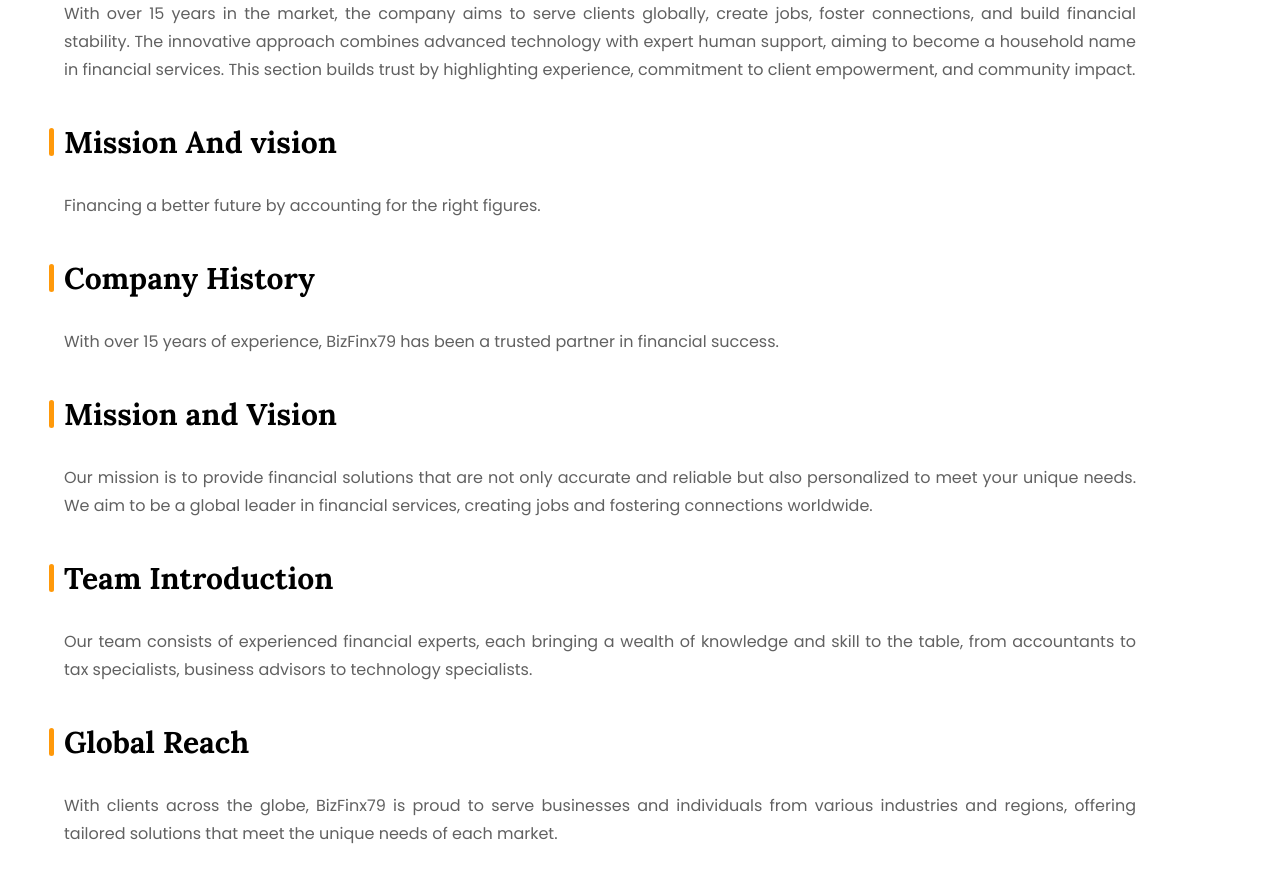
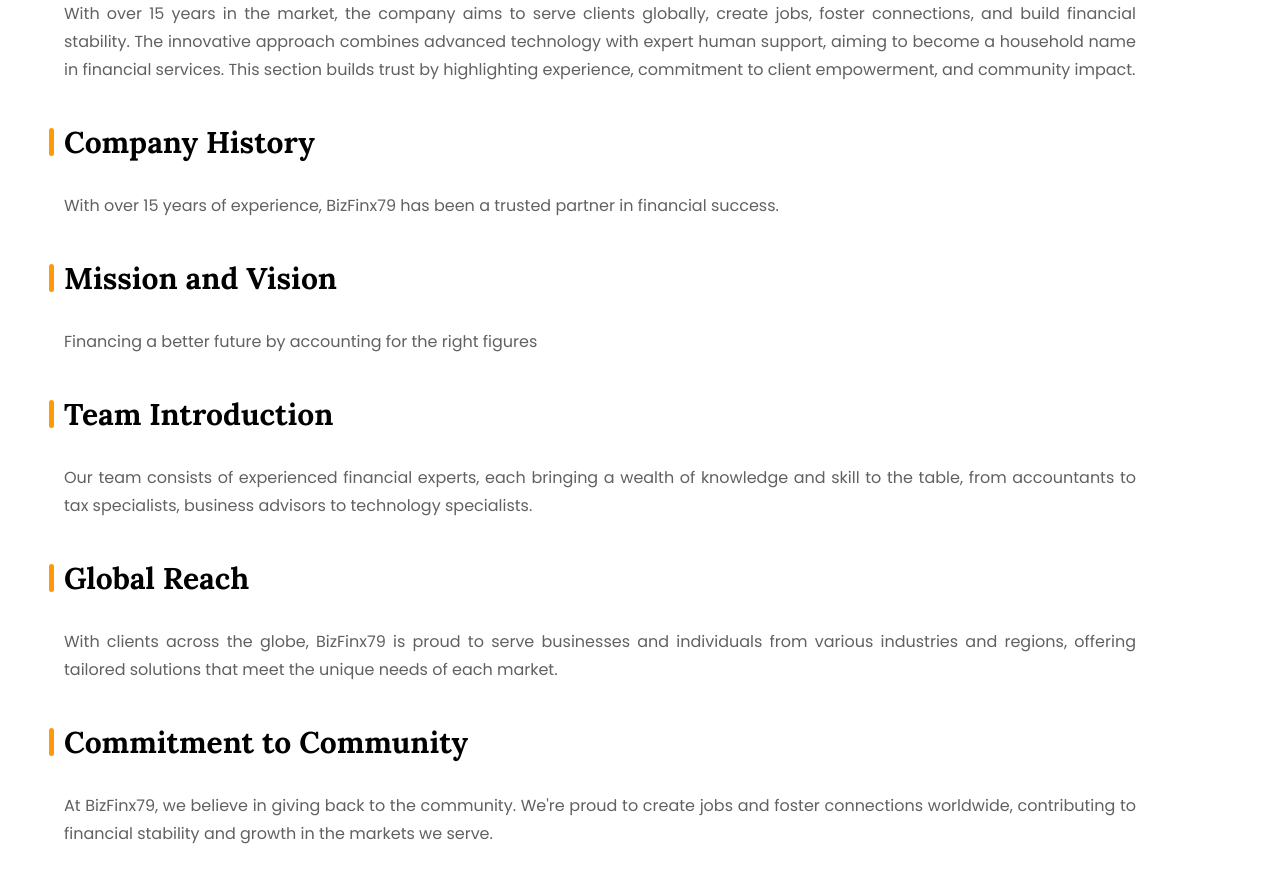
Before and after one commit to solemannoushad/Bizfinx79, a Next.js app: page /about in a window 1280 px wide. Shown: the part 940-1830 px from the top of the page. Built offline with nearby package versions, Linux system fonts and the light colour scheme; some icons are missing.

Commit message:
mission and vision corrected

```diff
--- a/src/app/about/page.tsx
+++ b/src/app/about/page.tsx
@@ -15,10 +15,6 @@
                 <p className='text-[#616161] my-8 md:pr-20 text-justify leading-7'>With over 15 years in the market, the company aims to serve clients globally, create jobs, foster connections, and build financial stability. The innovative approach combines advanced technology with expert human support, aiming to become a household name in financial services. This section builds trust by highlighting experience, commitment to client empowerment, and community impact.</p>
             </div>
 
-            <div className='my-10'>
-                <Heading title="Mission And vision" />
-                <p className='text-[#616161] my-8 md:pr-20 text-justify leading-7'>Financing a better future by accounting for the right figures.</p>
-            </div>
 
             <div className='my-10'>
                 <Heading title="Company History" />
@@ -27,7 +23,7 @@
 
             <div className='my-10'>
                 <Heading title="Mission and Vision" />
-                <p className='text-[#616161] my-8 md:pr-20 text-justify leading-7'>Our mission is to provide financial solutions that are not only accurate and reliable but also personalized to meet your unique needs. We aim to be a global leader in financial services, creating jobs and fostering connections worldwide.</p>
+                <p className='text-[#616161] my-8 md:pr-20 text-justify leading-7'>Financing a better future by accounting for the right figures</p>
             </div>
 
             <div className='my-10'>
```
